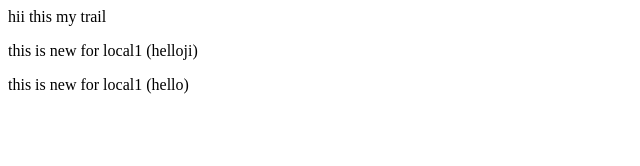
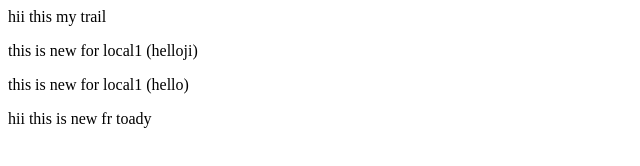
Before and after one commit to sickohasher/localrepos, a plain HTML site: page index.html in a window 1280 px wide. Shown: the whole page, without its empty margins (0-640 px from the left). Drawn offline with Linux system fonts and the light colour scheme.

Commit message:
this is for today

```diff
--- a/index.html
+++ b/index.html
@@ -3,3 +3,5 @@
 
 <p> this is new for local1 (helloji) </p>
 <p> this is new for local1 (hello) </p>
+
+<a>hii this is new fr toady </a>
```
